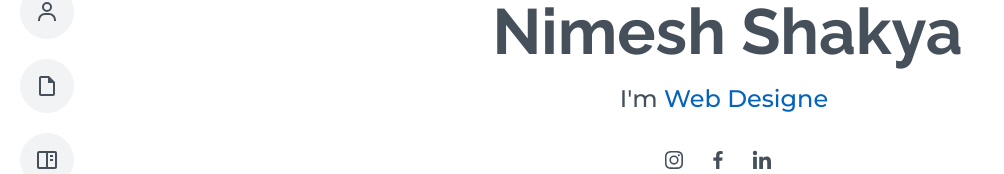
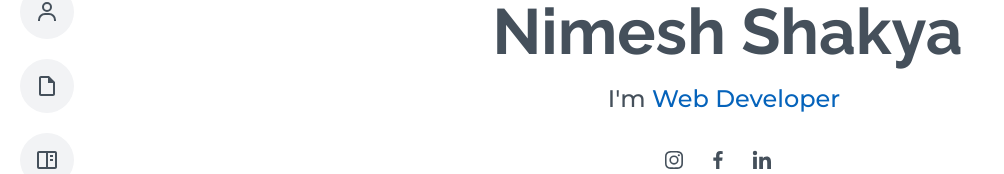
Before and after one commit to nimeshakya/nimeshakya.github.io, a React (Vite) app: page / in a window 1280 px wide. Shown: the part 314-488 px from the top of the page, without its empty margins (0-1004 px from the left). Built offline with nearby package versions, Linux system fonts and the light colour scheme.

Commit message:
made web designer to web developer

```diff
--- a/src/sections/Home/Home.jsx
+++ b/src/sections/Home/Home.jsx
@@ -40,7 +40,7 @@ const Home = ({ refHome }) => {
                             sequence={[
                                 'Frontend Developer',
                                 1000,
-                                'Web Designer',
+                                'Web Developer',
                                 1000,
                             ]}
                             speed={200}
```
